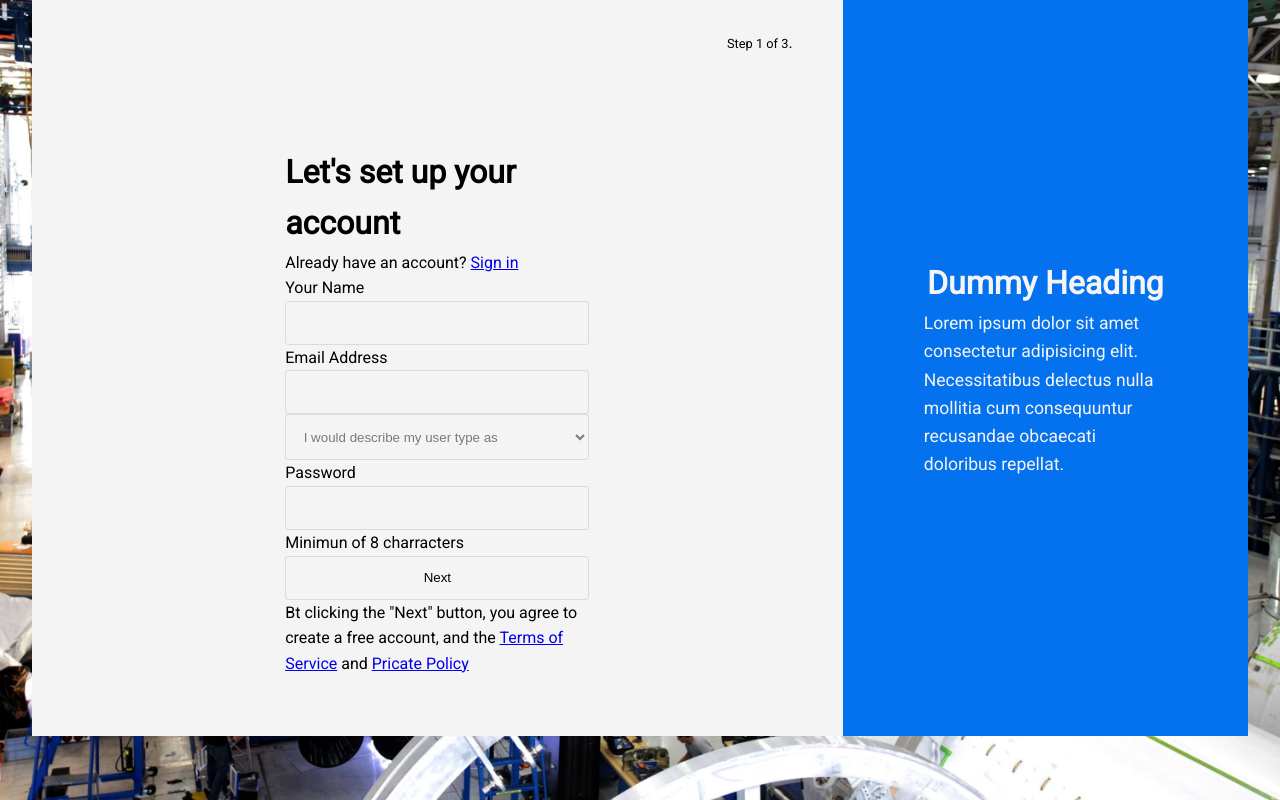
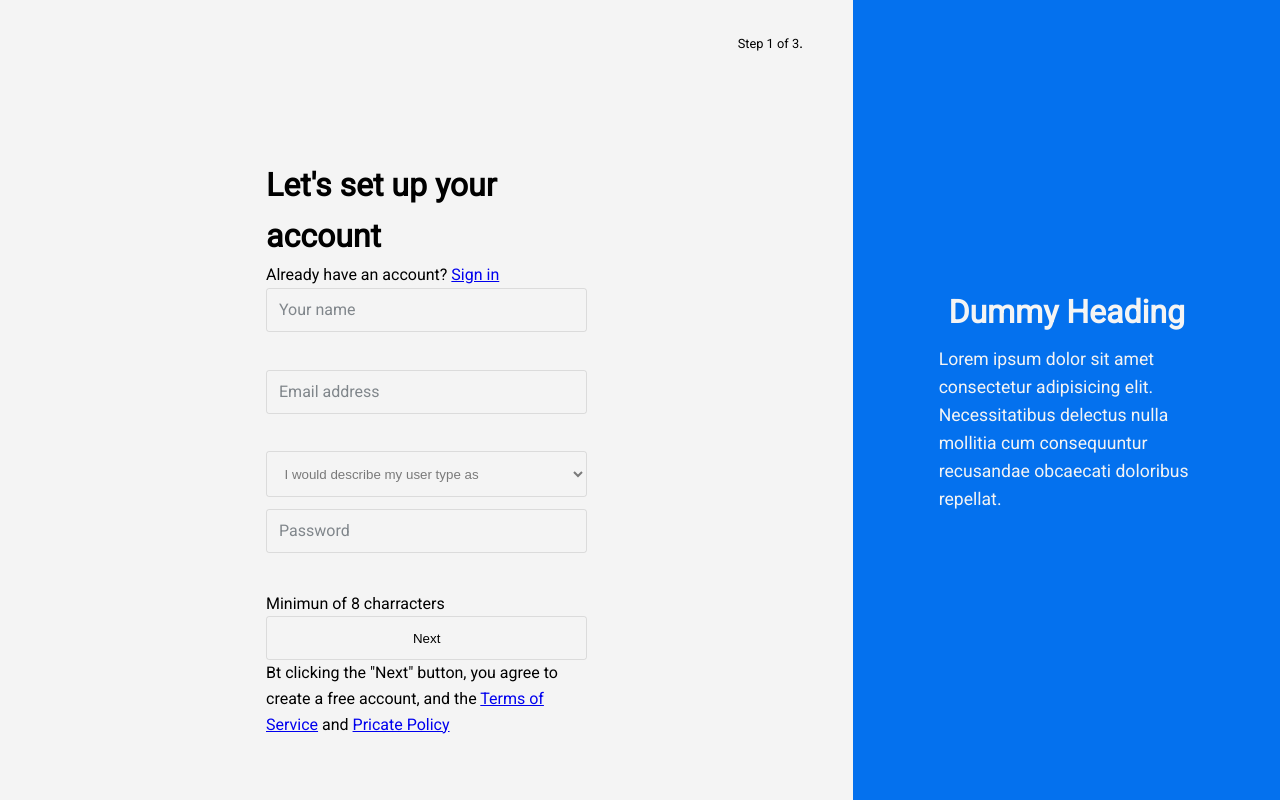
Before and after one commit to mahdiabubakar/fed-task, a React (Create React App) app: page / in a window 1280 px wide. Built offline with nearby package versions, Linux system fonts and the light colour scheme.

Commit message:
Almost done with the form input

```diff
--- a/src/App.css
+++ b/src/App.css
@@ -15,60 +15,17 @@
 }
 
 body {
-  /* position: absolute; */
   font-family: 'Roboto', sans-serif;
   line-height: 1.6;
   font-size: 1rem;
 }
 
-.home {
-  position: relative;
-  height: 100vh;
-  width: 100vw;
-  background: url('./img/spaceship.jpg');
-  background-position: center;
-  background-repeat: no-repeat;
-  background-size: cover;
-  display: flex;
-  justify-content: center;
-}
-
-.home .icons {
-  position: absolute;
-  top: 0;
-  z-index: 1;
-  width: 100vw;
-  height: 100vh;
-  z-index: 1;
-}
-
-.home .icons > div {
-  position: absolute;
-  top: 45vh;
-  width: 10px;
-  padding: 30px;
-}
-
-.home .icons > div.right {
-  position: absolute;
-  right: 0;
-}
-.home .icons > div.left {
-  position: absolute;
-  left: 0;
-}
-
-.home .icons > div a {
-  width: 100%;
-}
-
 .form-overlay {
   position: absolute;
   background: hsl(0, 0%, 90%);
-  width: 95vw;
-  height: 92vh;
+  width: 100vw;
+  height: 100vh;
   display: grid;
-  /* justify-content: center; */
   background: var(--primary-color);
   grid-template-columns: 2fr 1fr;
 }
@@ -98,20 +55,19 @@ body {
   display: inline;
 }
 
-.form-overlay > div.form-container form {
+form {
   height: 60%;
   width: 40%;
   display: grid;
   z-index: 2;
 }
 
-.form-overlay > div.form-container form > div {
-  /* height: 50px; */
+form > div {
   display: block;
   padding: 0 10px;
 }
 
-.form-overlay > div.form-container form > div input {
+form > div input {
   display: block;
   width: 100%;
   padding: 13.5px;
@@ -120,9 +76,85 @@ body {
   border-radius: 3px;
   background: transparent;
   border: 1px solid rgba(0, 0, 0, 0.1);
+  transition: 0.1s;
 }
 
-.form-overlay > div.form-container form > div select {
+/* .Before-FS {
+  width: 344px;
+  border: 1px solid #c2c2c2;
+  border-radius: 3px;
+  height: 28px;
+  font-size: 16px;
+  margin: 1px 1px 0 1px;
+  padding: 13px 15px;
+} */
+
+form > div input:focus,
+form > div select:focus {
+  border: 1px solid var(--primary-color);
+  /* border-top: 1px solid transparent; */
+}
+
+.Fieldset > p {
+  opacity: 0;
+  transition: 0.2s;
+}
+
+.Fieldset > p {
+  position: relative;
+  top: -47px;
+  font: 1em normal;
+  margin: -5px 2.5px -8px 10px;
+}
+
+.Fieldset > p > span {
+  float: left;
+  color: var(--primary-color);
+  font-size: 13px;
+}
+
+.Fieldset > p::before {
+  border-top: 1px solid var(--primary-color);
+  content: ' ';
+  float: left;
+  margin: 0.5em 2px 0 -1px;
+  width: 0.75em;
+}
+
+.Fieldset > p::after {
+  border-top: 1px solid var(--primary-color);
+  content: ' ';
+  display: block;
+  height: 1.5em;
+  left: 2px;
+  margin: 0 1px 0 0;
+  overflow: hidden;
+  position: relative;
+  top: 0.5em;
+}
+
+.placeholder {
+  position: relative;
+  left: 13px;
+  top: -47px;
+  color: #80868b;
+  font-weight: 400;
+  pointer-events: none;
+  transition: 0.4s;
+}
+
+input:focus ~ label.placeholder,
+input:valid ~ label.placeholder {
+  top: -60px;
+  font-size: 10px;
+  opacity: 0;
+}
+
+input:focus + .Fieldset > p {
+  opacity: 1;
+}
+
+form > div select {
   appearance: 10px;
   display: block;
   width: 100%;
@@ -142,7 +174,6 @@ body {
 .form-overlay > div.text-container div {
   width: 60%;
   margin: auto;
-  /* background: red; */
   height: 30%;
   display: flex;
   flex-direction: column;
--- a/src/components/layouts/Modal.jsx
+++ b/src/components/layouts/SignUp.jsx
@@ -1,6 +1,6 @@
 import React from 'react';
 
-const Modal = () => {
+const SignUp = () => {
   return (
     <div className='form-overlay'>
       <div className='form-container'>
@@ -16,25 +16,45 @@ const Modal = () => {
             </p>
           </div>
           <div>
-            <label>Your Name</label>
-            <input type='text' name='name' />
+            <div class='Fieldset'>
+              <input type='text' class='input' required />
+              <p>
+                <span>Your name</span>
+              </p>
+              <label class='placeholder'>Your name</label>
+            </div>
           </div>
           <div>
-            <label>Email Address</label>
-            <input type='email' name='email' />
+            <div class='Fieldset'>
+              <input type='email' class='input' required />
+              <p>
+                <span>Email address</span>
+              </p>
+              <label class='placeholder'>Email address</label>
+            </div>
           </div>
           <div>
-            <select name='job-title' defaultValue='user-type'>
+            <div class='Fieldset'>
+              <select name='job-title' defaultValue='user-type' required>
                 <option value='user-type' disabled>
                   I would describe my user type as
                 </option>
                 <option value='developer'>Developer</option>
                 <option value='teacher'>Teacher</option>
               </select>
+              <p>
+                <span>I would describe my user type as</span>
+              </p>
+            </div>
           </div>
           <div>
-            <label>Password</label>
-            <input type='password' name='password' />
+            <div class='Fieldset'>
+              <input type='password' class='input' required />
+              <p>
+                <span>Password</span>
+              </p>
+              <label class='placeholder'>Password</label>
+            </div>
             <span>Minimun of 8 charracters</span>
           </div>
           <div>
@@ -63,4 +83,4 @@ const Modal = () => {
   );
 };
 
-export default Modal;
+export default SignUp;
--- a/src/components/pages/Home.jsx
+++ b/src/components/pages/Home.jsx
@@ -1,24 +1,10 @@
 import React from 'react';
-import Modal from '../layouts/Modal';
+import SignUp from '../layouts/SignUp';
 
 const Home = () => {
   return (
     <div className='home'>
-      <div className='icons'>
-        <div className='right'>
-          <a href='#!'>
-            <i class='far fa-chevron-right'></i>
-          </a>
-        </div>
-        <div>
-          <div className='left'>
-            <a href='#!'>
-              <i class='far fa-chevron-left'></i>
-            </a>
-          </div>
-        </div>
-      </div>
-      <Modal />
+      <SignUp />
     </div>
   );
 };
```
Lines whose indentation alone changed are shown as unchanged.
